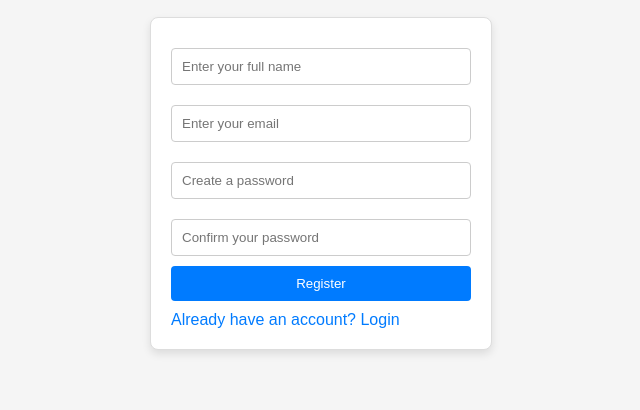
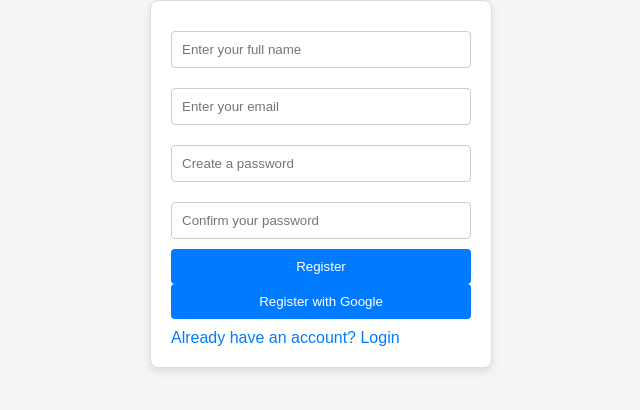
Before and after one commit to snuras/roy_rpo, a plain HTML site: page register.html in a window 1280 px wide. Shown: the part 256-666 px from the top of the page, without its empty margins (319-959 px from the left). Drawn offline with Linux system fonts and the light colour scheme.

Commit message:
Update register.html

```diff
--- a/register.html
+++ b/register.html
@@ -15,6 +15,9 @@
             <input type="password" id="password" placeholder="Create a password">
             <input type="password" id="confirm-password" placeholder="Confirm your password">
             <button onclick="handleRegister()">Register</button>
+            <button onclick="registerWithGoogle()" class="google-button">
+                Register with Google
+            </button>
             <div class="login-links">
                 <a href="index.html">Already have an account? Login</a>
             </div>
```
